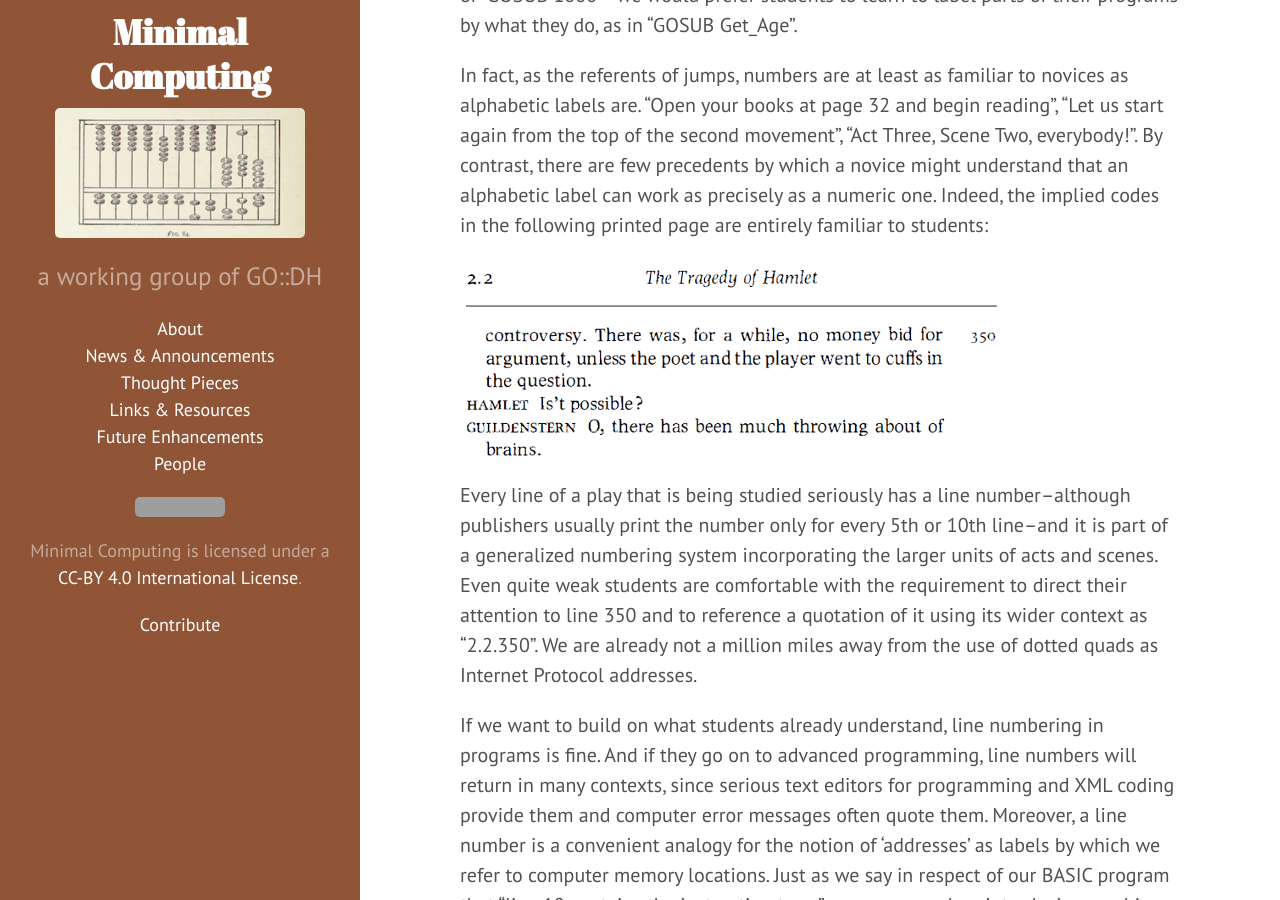
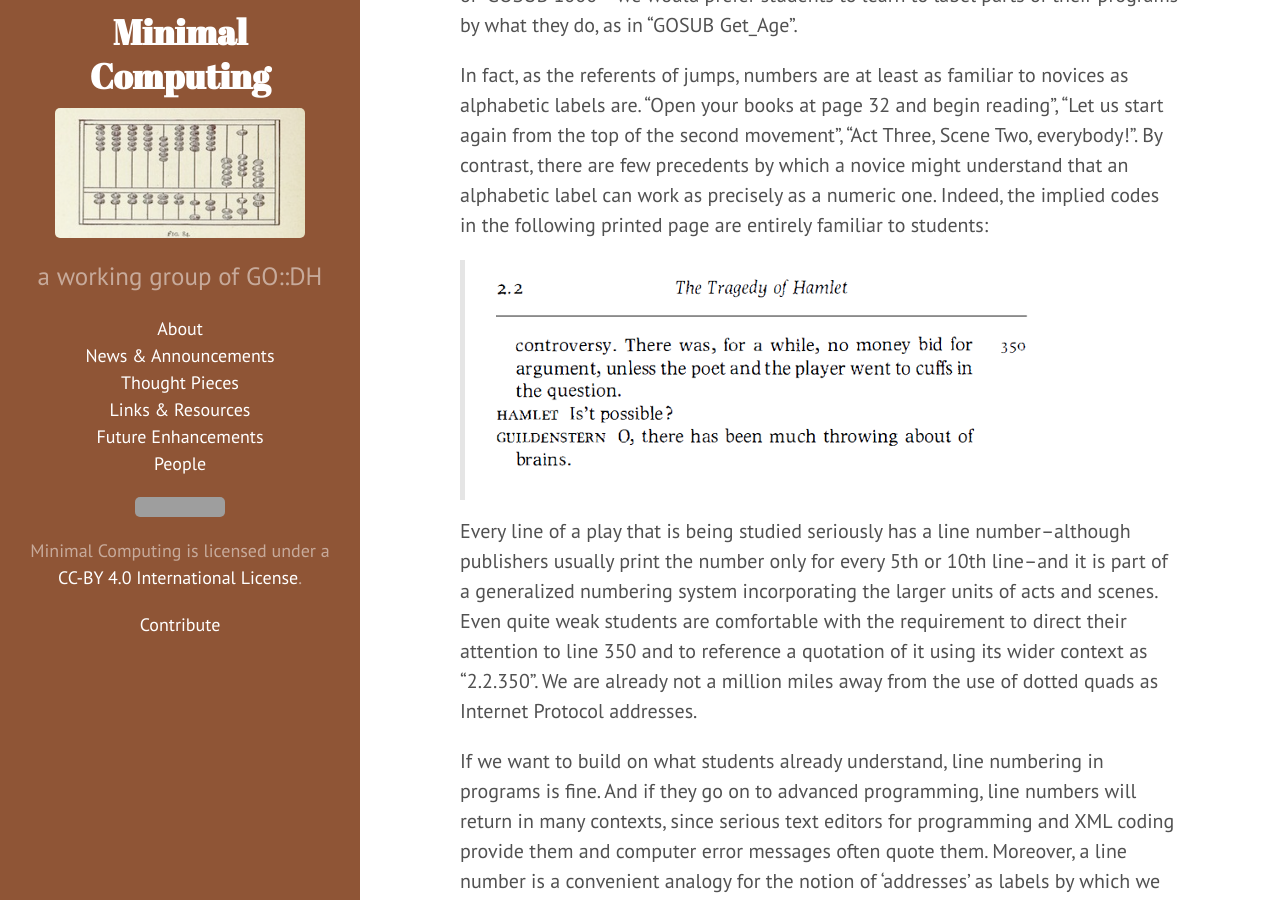
Before and after one commit to go-dh/mincomp, a Jekyll site: the page built from _posts/2015-08-03-old-machines.markdown, in a window 1280 px wide and 900 px high, scrolled down 3036 px. Built offline with Jekyll 4.4.1, drawn with Linux system fonts in a browser that asks for light colours; grey boxes are pictures that could not be loaded.

Commit message:
added quote tag to image

```diff
--- a/_posts/2015-08-03-old-machines.markdown
+++ b/_posts/2015-08-03-old-machines.markdown
@@ -46,7 +46,7 @@ But what about that number "10"? Surely that is an unfortunate part of BASIC's u
 
 In fact, as the referents of jumps, numbers are at least as familiar to novices as alphabetic labels are. "Open your books at page 32 and begin reading", "Let us start again from the top of the second movement", "Act Three, Scene Two, everybody!". By contrast, there are few precedents by which a novice might understand that an alphabetic label can work as precisely as a numeric one. Indeed, the implied codes in the following printed page are entirely familiar to students:
 
-![A bit of Hamlet]({{site.baseurl}}/images/bit-of-Hamlet.png)
+> ![A bit of Hamlet]({{site.baseurl}}/images/bit-of-Hamlet.png)
 
 Every line of a play that is being studied seriously has a line number--although publishers usually print the number only for every 5th or 10th line--and it is part of a generalized numbering system incorporating the larger units of acts and scenes. Even quite weak students are comfortable with the requirement to direct their attention to line 350 and to reference a quotation of it using its wider context as "2.2.350". We are already not a million miles away from the use of dotted quads as Internet Protocol addresses.
 
```
